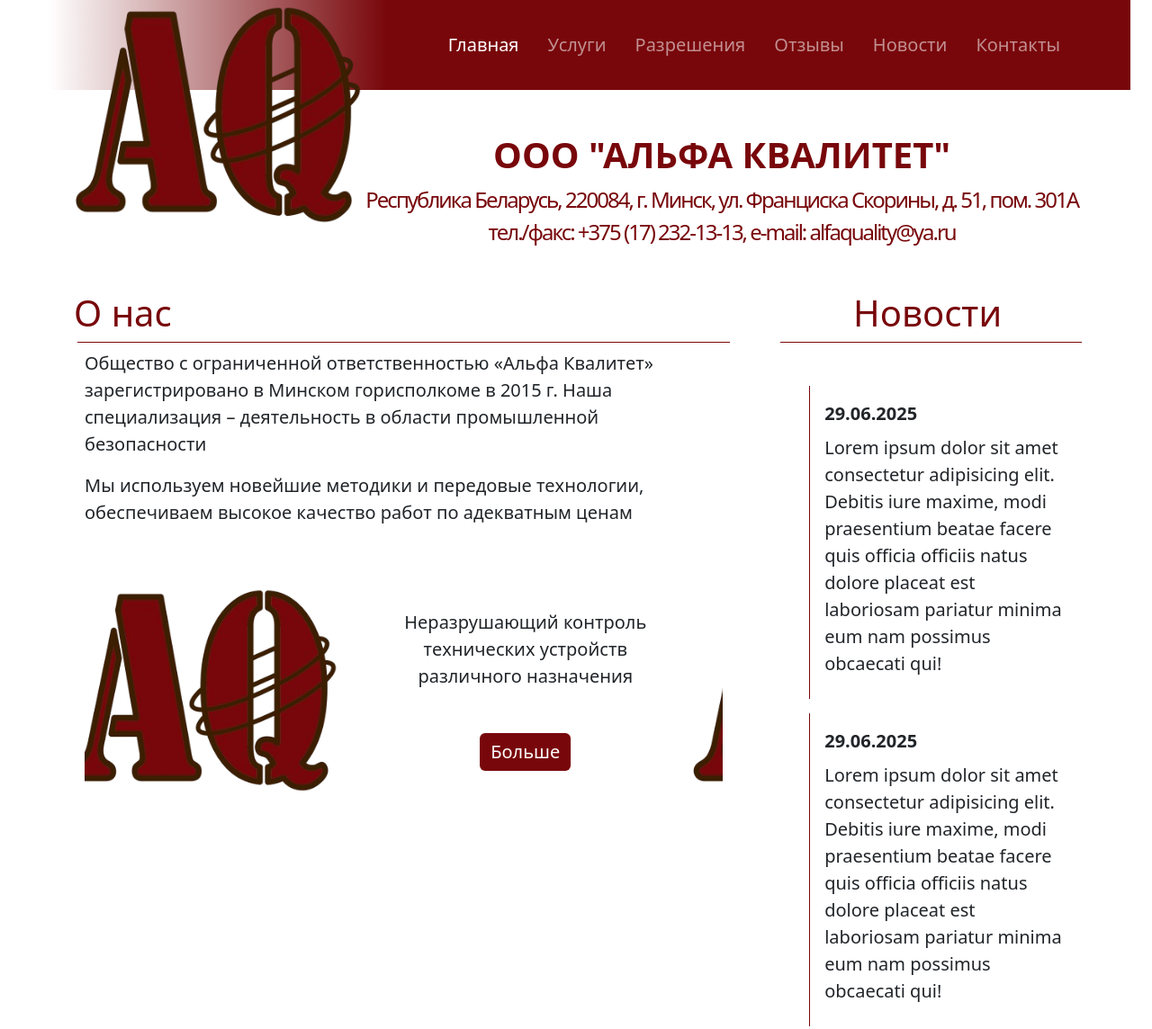
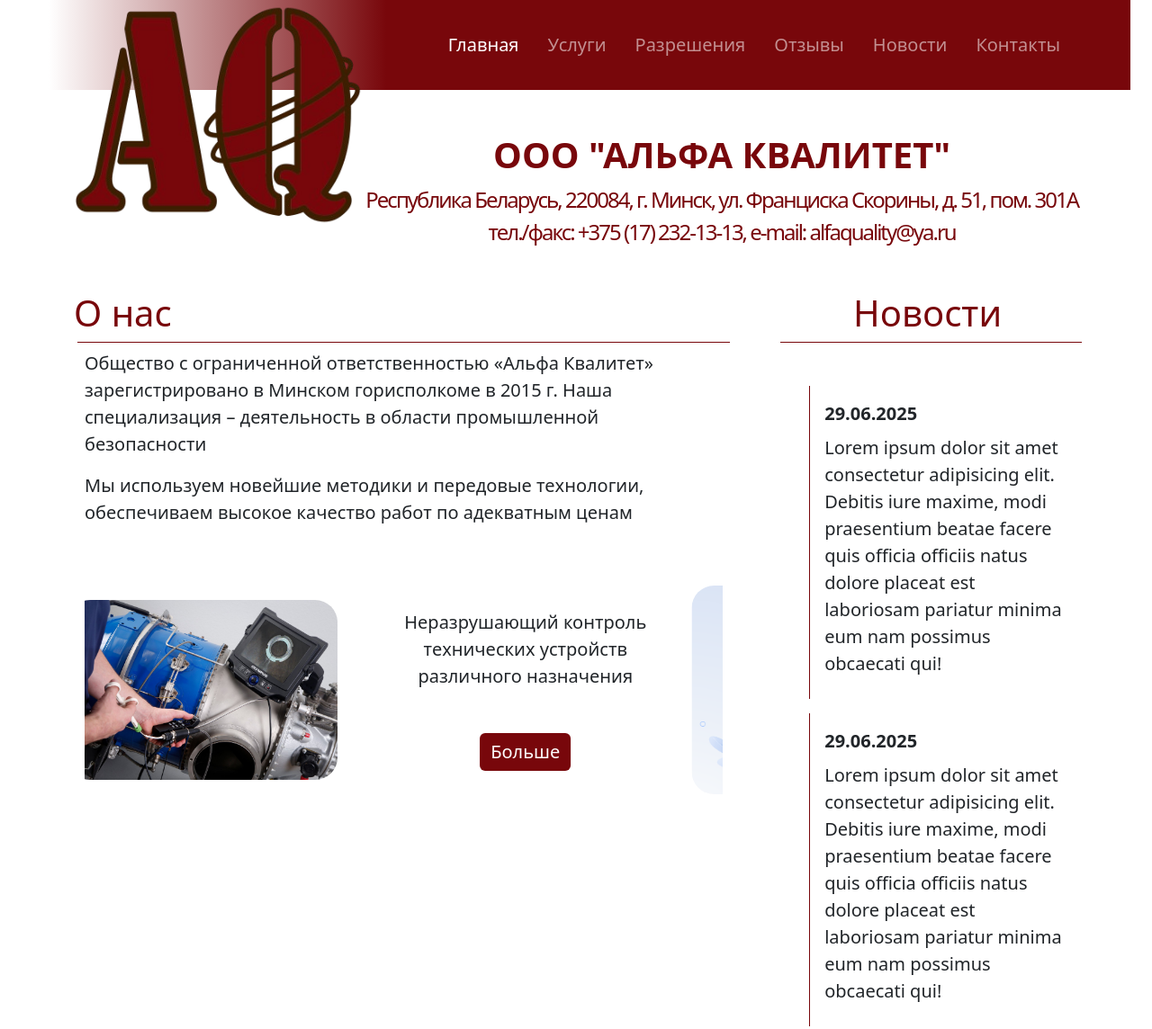
Before and after one commit to samolazoff/AQ-bootstrap, a website: page index.html in a window 1280 px wide. Shown: the whole page at 90% size. Drawn offline with Linux system fonts and the light colour scheme.

Commit message:
add images for clider

```diff
--- a/index.html
+++ b/index.html
@@ -73,7 +73,7 @@
                             <div class="carousel-inner mt-2 p-2 h-100">
                                 <div class="carousel-item active h-100" data-bs-interval="5000">
                                     <div class="container-fluid d-flex flex-row justify-content-between align-items-center h-100 gap-5">
-                                        <img src="./static/img/logo.png" alt="slider img" class="slider__img">
+                                        <img src="./static/img/slider/dvigwerqwetq3452cqrqinsp.jpg" alt="slider img" class="slider__img">
                                         <div class="slider-box d-flex flex-column justify-content-center align-items-center gap-5">
                                             <span class="slider__txt fs-5 text-center">Неразрушающий контроль технических устройств различного назначения</span>
                                             <a href="#" class="btn btn-dark bgc-main border-0 fs-5">Больше</a>
@@ -82,7 +82,7 @@
                                 </div>
                                 <div class="carousel-item h-100" data-bs-interval="5000">
                                     <div class="container-fluid d-flex flex-row justify-content-between align-items-center h-100 gap-5">
-                                        <img src="./static/img/logo.png" alt="slider img" class="slider__img">
+                                        <img src="./static/img/slider/134c14c31c414tsfqascdghytju4567vcfh36y6y24436 th.png" alt="slider img" class="slider__img">
                                         <div class="slider-box d-flex flex-column justify-content-center align-items-center gap-5">
                                             <span class="slider__txt fs-5 text-center">Качественное оказание услуг</span>
                                             <a href="#" class="btn btn-dark bgc-main border-0 fs-5">Больше</a>
@@ -91,7 +91,7 @@
                                 </div>
                                 <div class="carousel-item h-100" data-bs-interval="5000">
                                     <div class="container-fluid d-flex flex-row justify-content-between align-items-center h-100 gap-5">
-                                        <img src="./static/img/logo.png" alt="slider img" class="slider__img">
+                                        <img src="./static/img/slider/frame4234234q35425441122435432421.png" alt="slider img" class="slider__img">
                                         <div class="slider-box d-flex flex-column justify-content-center align-items-center gap-5">
                                             <span class="slider__txt fs-5 text-center">Расчеты ресурса дальнейшей эксплуатации технологического оборудования</span>
                                             <a href="#" class="btn btn-dark bgc-main border-0 fs-5">Больше</a>
@@ -100,7 +100,7 @@
                                 </div>
                                  <div class="carousel-item h-100" data-bs-interval="5000">
                                     <div class="container-fluid d-flex flex-row justify-content-between align-items-center h-100 gap-5">
-                                        <img src="./static/img/logo.png" alt="slider img" class="slider__img">
+                                        <img src="./static/img/slider/tmyu5fh5hhv7hm0acu1agbfej6i7ogcl.jpg" alt="slider img" class="slider__img">
                                         <div class="slider-box d-flex flex-column justify-content-center align-items-center gap-5">
                                             <span class="slider__txt fs-5 text-center">Техническое диагностирование технических устройств, применяемых на опасных производственных объектах</span>
                                             <a href="#" class="btn btn-dark bgc-main border-0 fs-5">Больше</a>
```
Also changed, not shown: static/img/slider/134c14c31c414tsfqascdghytju4567vcfh36y6y24436 th.png (added), static/img/slider/dvigwerqwetq3452cqrqinsp.jpg (added), static/img/slider/frame4234234q35425441122435432421.png (added), static/img/slider/tmyu5fh5hhv7hm0acu1agbfej6i7ogcl.jpg (added).
